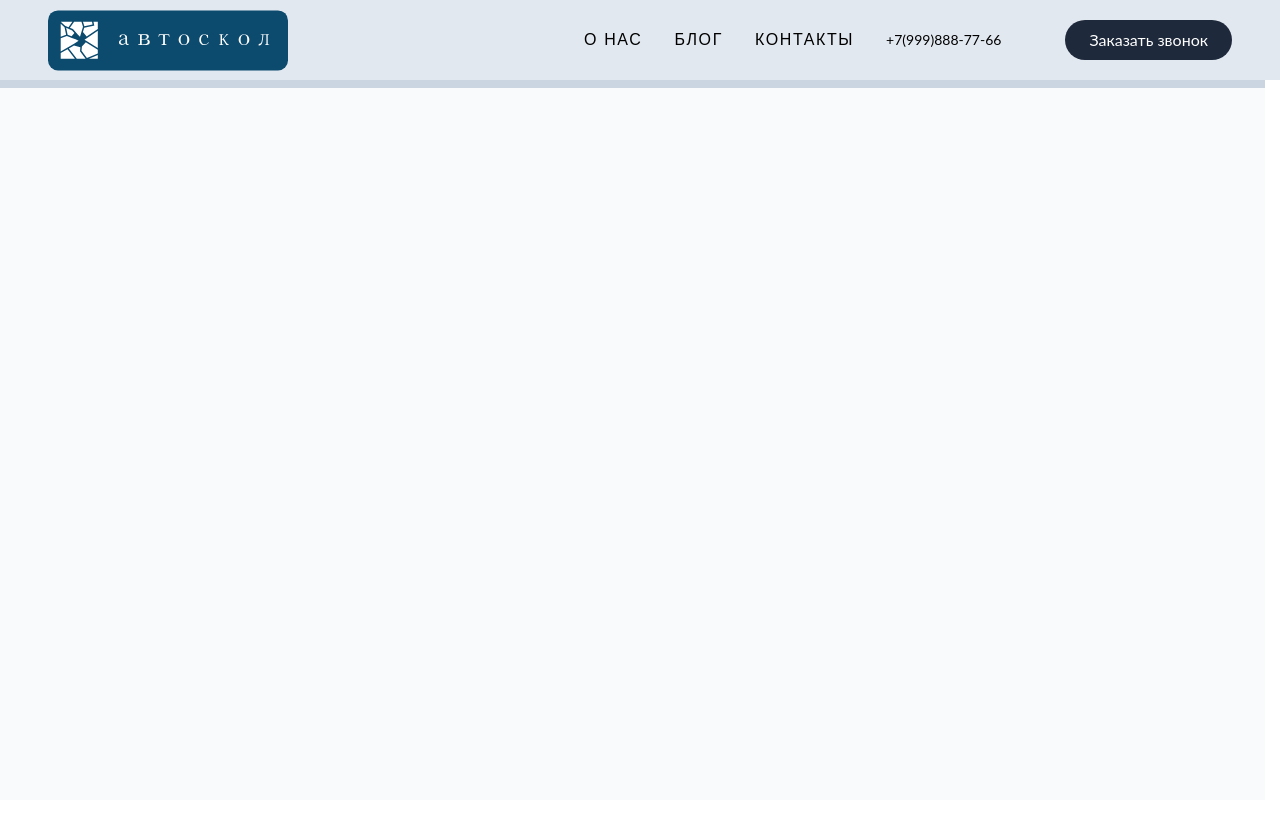
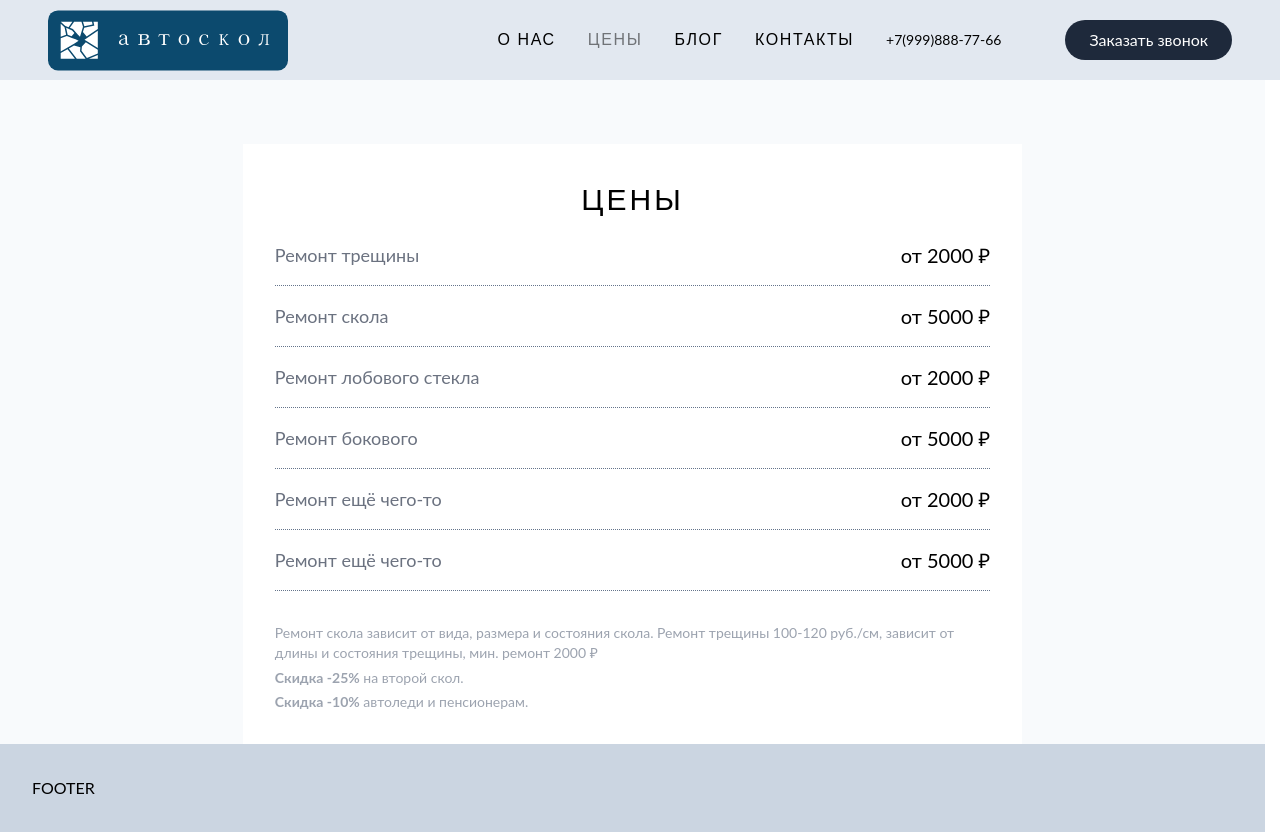
Before and after one commit to shiryaev585/skolauto, a Nuxt app: page /prices in a window 1280 px wide. Before the commit the page ends 800 px from the top, so only its background shows below. Built offline with nearby package versions, Linux system fonts and the light colour scheme.

Commit message:
added prices

```diff
--- /dev/null
+++ b/components/common/Prices.vue
@@ -0,0 +1,27 @@
+<template>
+    <section class="container">
+        <div class="lg:w-2/3 bg-white p-8 m-auto">
+            <h2 class="heading text-3xl">Цены</h2>
+            <div
+                v-for="price in prices"
+                :key="price.id"
+                class="flex items-center justify-between pt-4 pb-4 border-slate-500 border-b-[1px] border-dotted"
+            >
+                <span class="text-gray-500 text-lg">{{ price.label }}</span>
+                <span class="text-xl">{{ price.value }}</span>
+            </div>
+            <span class="text-sm text-gray-400 mt-8 inline-block">Ремонт скола зависит от вида, размера и состояния скола. Ремонт трещины 100-120&nbsp;руб./см, зависит от длины и состояния трещины, мин. ремонт 2000&nbsp;₽</span>
+            <span class="text-sm text-gray-400 mt-1 block"><b>Скидка -25%</b> на второй скол.</span>
+            <span class="text-sm text-gray-400 mt-1 block"><b>Скидка -10%</b> автоледи и пенсионерам.</span>
+        </div>
+    </section>
+</template>
+
+<script setup>
+defineProps({
+    prices: {
+        type: Array,
+        required: true
+    }
+})
+</script>
--- a/components/site/Header.vue
+++ b/components/site/Header.vue
@@ -10,6 +10,7 @@
             <div class="flex">
                 <nav class="header__nav flex items-center">
                     <nuxt-link to="/about" class="header__nav-link font-heading uppercase tracking-widest hover:opacity-50 transition-opacity duration-300">О нас</nuxt-link>
+                    <nuxt-link to="/prices" class="header__nav-link font-heading uppercase tracking-widest hover:opacity-50 transition-opacity duration-300">Цены</nuxt-link>
                     <nuxt-link to="/posts" class="header__nav-link font-heading uppercase tracking-widest hover:opacity-50 transition-opacity duration-300">Блог</nuxt-link>
                     <nuxt-link to="/contacts" class="header__nav-link font-heading uppercase tracking-widest hover:opacity-50 transition-opacity duration-300">Контакты</nuxt-link>
                 </nav>
--- a/pages/index.vue
+++ b/pages/index.vue
@@ -1,15 +1,21 @@
 <template>
-    <div class="page index-page">
+    <div class="page mb-16">
         <index-intro />
+        <common-prices class="mt-16" :prices="prices" />
     </div>
 </template>
 
 <script setup>
-
+const prices = [
+    {
+        id: 1,
+        label: 'Ремонт трещины',
+        value: 'от 5000 ₽'
+    },
+    {
+        id: 2,
+        label: 'Ремонт скола',
+        value: 'от 5000 ₽'
+    }
+]
 </script>
-
-<style lang="scss" scoped>
-.index-page {
-    height: 150vh;
-}
-</style>
--- /dev/null
+++ b/pages/prices.vue
@@ -0,0 +1,40 @@
+<template>
+    <div class="page">
+        <common-prices class="mt-16" :prices="prices" />
+    </div>
+</template>
+
+<script setup>
+const prices = [
+    {
+        id: 1,
+        label: 'Ремонт трещины',
+        value: 'от 2000 ₽'
+    },
+    {
+        id: 2,
+        label: 'Ремонт скола',
+        value: 'от 5000 ₽'
+    },
+    {
+        id: 3,
+        label: 'Ремонт лобового стекла',
+        value: 'от 2000 ₽'
+    },
+    {
+        id: 4,
+        label: 'Ремонт бокового',
+        value: 'от 5000 ₽'
+    },
+    {
+        id: 5,
+        label: 'Ремонт ещё чего-то',
+        value: 'от 2000 ₽'
+    },
+    {
+        id: 6,
+        label: 'Ремонт ещё чего-то',
+        value: 'от 5000 ₽'
+    }
+]
+</script>
```
